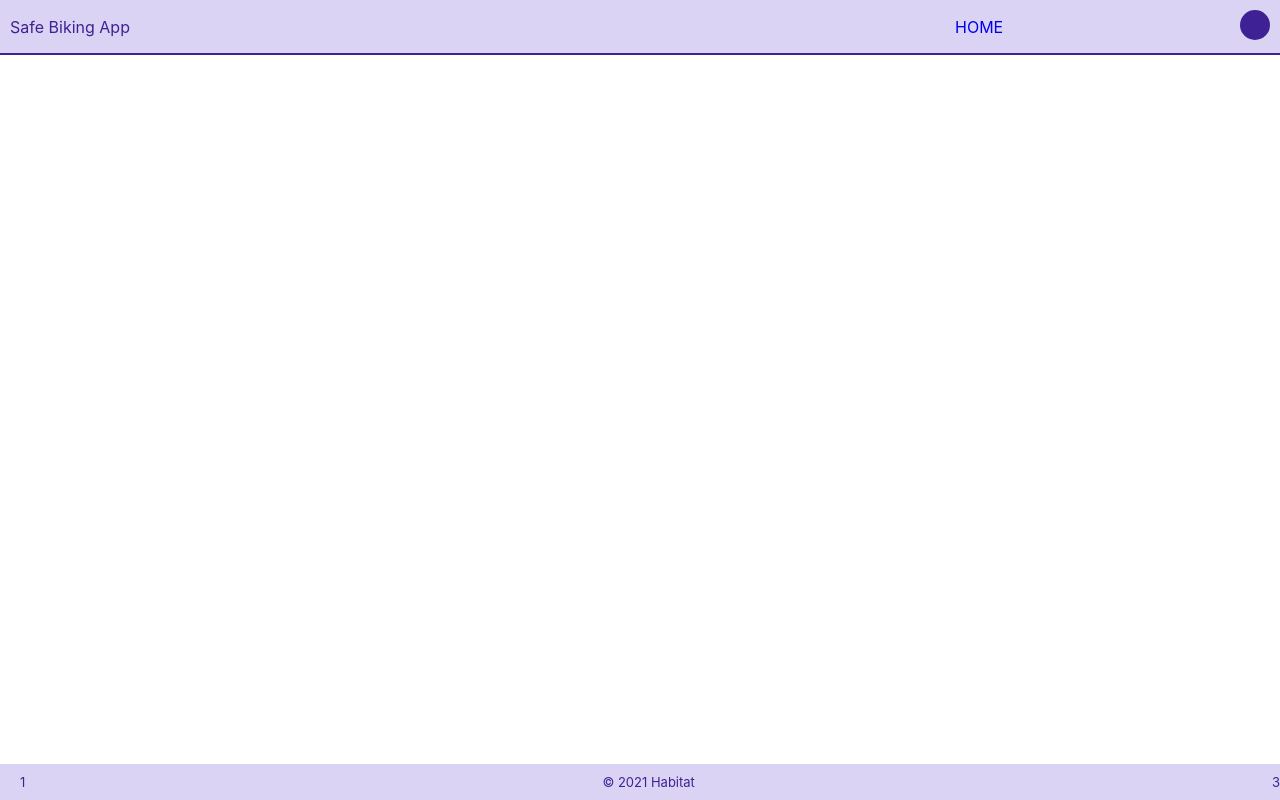
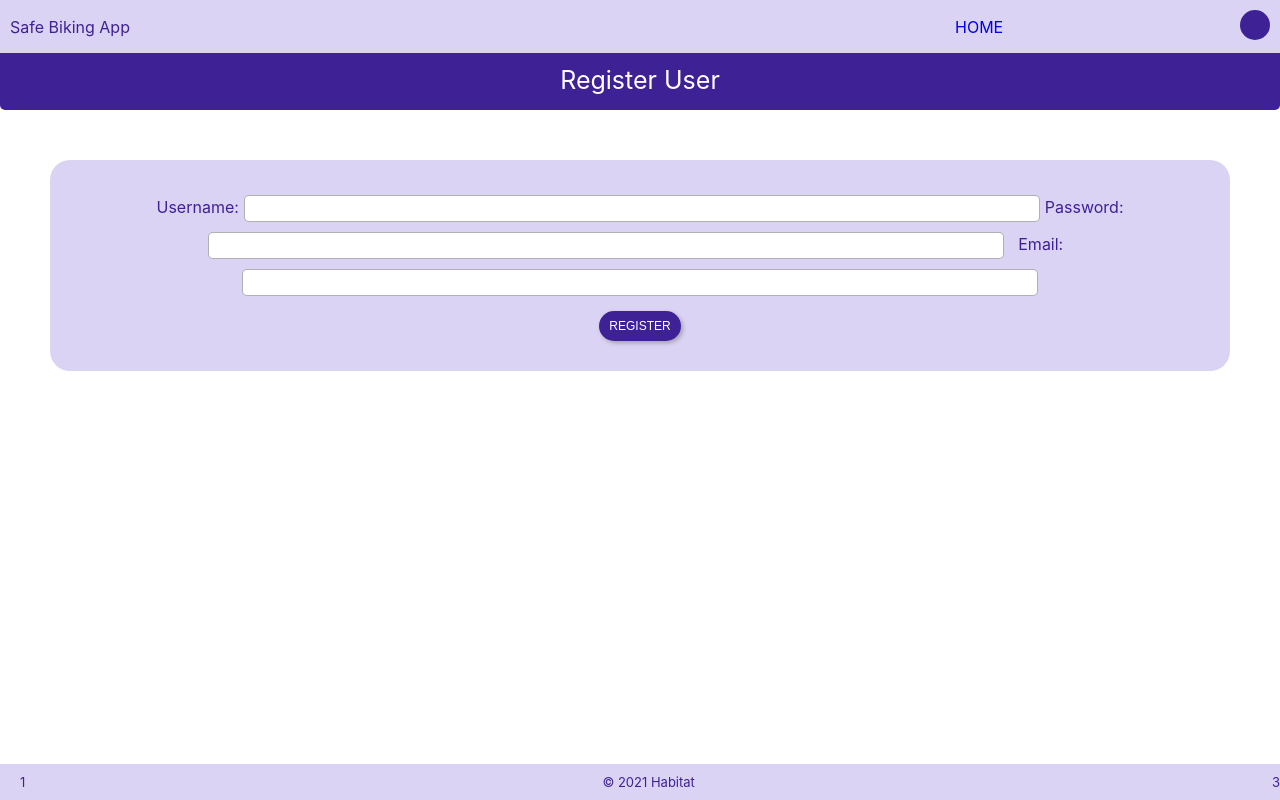
Before and after one commit to SafeBikingApp/SafeBikingRepo, a React (Create React App) app in the folder client/: page /user_register in a window 1280 px wide. Built offline with nearby package versions, Linux system fonts and the light colour scheme.

Commit message:
UserRegister component is built

```diff
--- a/client/src/App.js
+++ b/client/src/App.js
@@ -17,11 +17,11 @@ function App() {
             <div>
               <Header />
                 <Switch>
-                    <Route exact path="/user_login" component={Map}/>
+                    <Route exact path="/user_interface" component={Map}/>
                     <Route exact path="/issue" component={Issue} />
                     <Route exact path="/report_issue" component={ReportIssue} />
-                    <Route exact path="/user_interface" component={UserInterface} />
-                    <Route exact path="/" component={UserLogin} />
+                    <Route exact path="/" component={UserInterface} />
+                    <Route exact path="/user_login" component={UserLogin} />
                     <Route exact path="/user_register" component={UserRegister} />
                 </Switch>
               <Footer />
--- a/client/src/components/CSS/UserLogin.css
+++ b/client/src/components/CSS/UserLogin.css
@@ -0,0 +1,17 @@
+.userlogin-container {
+    margin: 50px;
+    padding: 30px;
+    border-radius: 20px;
+}
+
+.userlogin-input {
+    width: 70%;
+    border-radius: 5px;
+    border: solid 1px rgba(0, 0, 0, 0.308);
+    padding: 5px;
+    margin: 5px;
+}
+
+.userlogin-button {
+    margin: 10px 0 0 0;
+}
--- a/client/src/components/CSS/UserRegister.css
+++ b/client/src/components/CSS/UserRegister.css
@@ -0,0 +1,17 @@
+.userregister-container {
+    margin: 50px;
+    padding: 30px;
+    border-radius: 20px;
+}
+
+.userregister-input {
+    width: 70%;
+    border-radius: 5px;
+    border: solid 1px rgba(0, 0, 0, 0.308);
+    padding: 5px;
+    margin: 5px;
+}
+
+.userregister-button {
+    margin: 10px 0 0 0;
+}
--- a/client/src/components/ReportIssue.js
+++ b/client/src/components/ReportIssue.js
@@ -9,6 +9,9 @@ function ReportIssue() {
         setIssue(e.target.value)
     };
     const handleClickPhoto = (e) => {
+
+    };
+    const handleClickReport = (e) => {
 
     };
     const [issue, setIssue] = useState("")
@@ -47,7 +50,7 @@ function ReportIssue() {
                 <div className="reportissue-detail reportissue-left-input">
                     <input className="reportissue-input" placeholder="optional" type="text" />
                     &nbsp;&nbsp;&nbsp;
-                    <Button name="UPLOAD" onClick={handleClickPhoto} />
+                    <Button name="UPLOAD" handleClick={handleClickPhoto} />
                 </div>
                 <div className={photo ? "reportissue-detail reportissue-center reportissue-small" : "reportissue-detail hide-photo"}>
                     <img src={imgUrl} alt="Evidence" className="reportissue-photo light-color-bg" />
@@ -59,7 +62,7 @@ function ReportIssue() {
                     <input type="checkbox" className="reportissue-checkbox" onClick={setAgree} />I agree to the terms of service.
                 </div>
                 <div className="reportissue-center">
-                    <Button name="REPORT" component="" onClick={handleClick} />
+                    <Button name="REPORT" component="" handleClick={handleClickReport} />
                 </div>
             </div>
         </div>
--- a/client/src/components/UserLogin.js
+++ b/client/src/components/UserLogin.js
@@ -1,13 +1,26 @@
 import React, {useState} from "react";
 import "./CSS/UserLogin.css";
 import Title from "./Title";
+import Button from "./Button";
 
 function UserLogin() {
+
+    const handleClick = (e) => {
+
+    };
 
     return (
         <div className="userlogin-wrapper">
             <Title title="User LogIn" />
-
+            <div className="userlogin-container light-color-bg dark-color-text">
+                Username:
+                <input className="userlogin-input" type="text" />
+                Password:
+                <input className="userlogin-input" type="text" />
+                <div className="userlogin-button">
+                    <Button name="LOG IN" handleClick={handleClick} component="" />
+                </div>
+            </div>
         </div>
     )
 };
--- a/client/src/components/UserRegister.js
+++ b/client/src/components/UserRegister.js
@@ -1,10 +1,28 @@
 import React, {useState} from "react";
 import "./CSS/UserRegister.css";
+import Title from "./Title";
+import Button from "./Button";
 
 function UserRegister() {
 
+    const handleClick = (e) => {
+
+    };
+
     return (
         <div className="userregister-wrapper">
+            <Title title="Register User" />
+            <div className="userregister-container dark-color-text light-color-bg">
+                Username:
+                <input className="userregister-input" type="text" />
+                Password:
+                <input className="userregister-input" type="text" />
+                &nbsp;&nbsp;Email: &nbsp;&nbsp;
+                <input className="userregister-input" type="text" />
+                <div className="userregister-button">
+                    <Button name="REGISTER" handleClick={handleClick} component="" />
+                </div>
+            </div>
 
         </div>
     )
```
